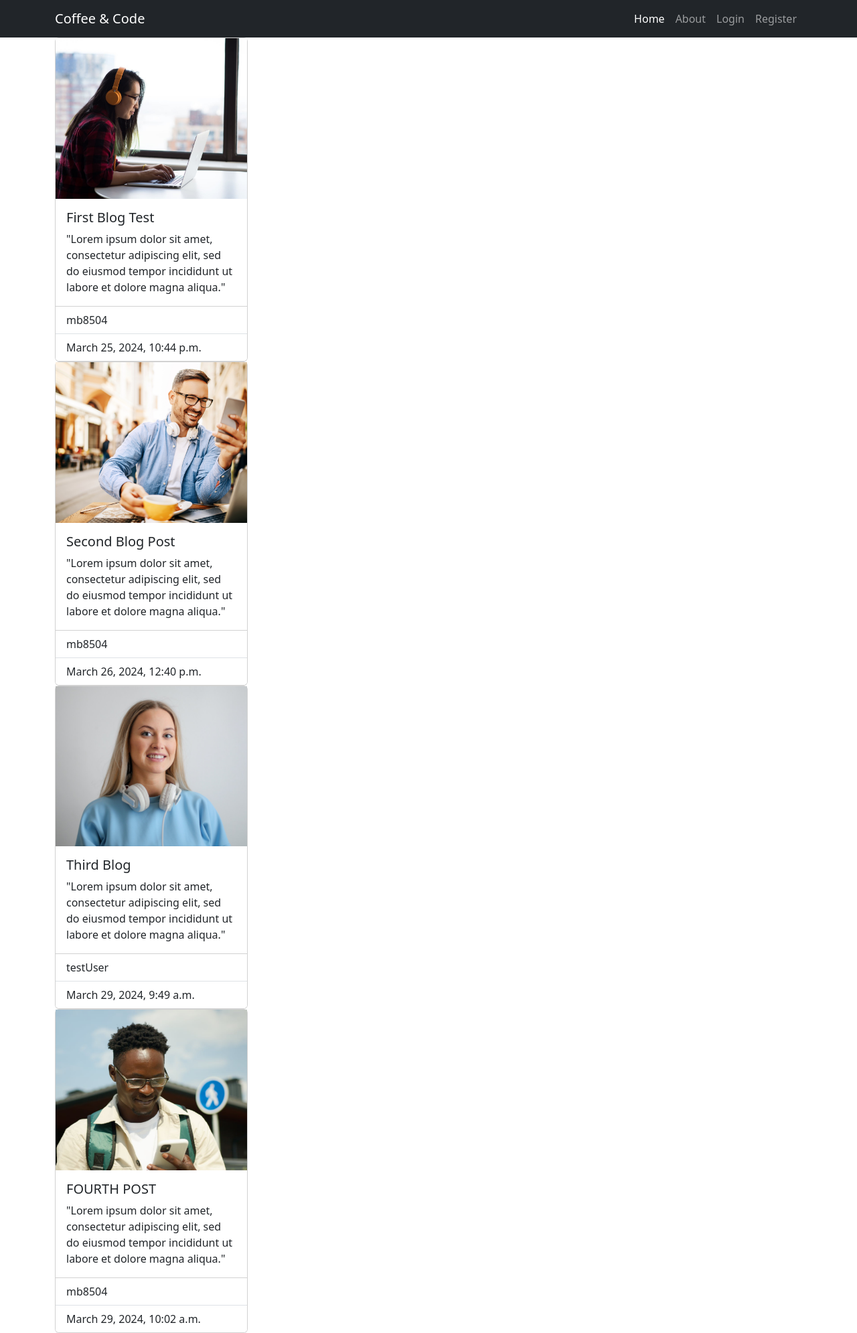
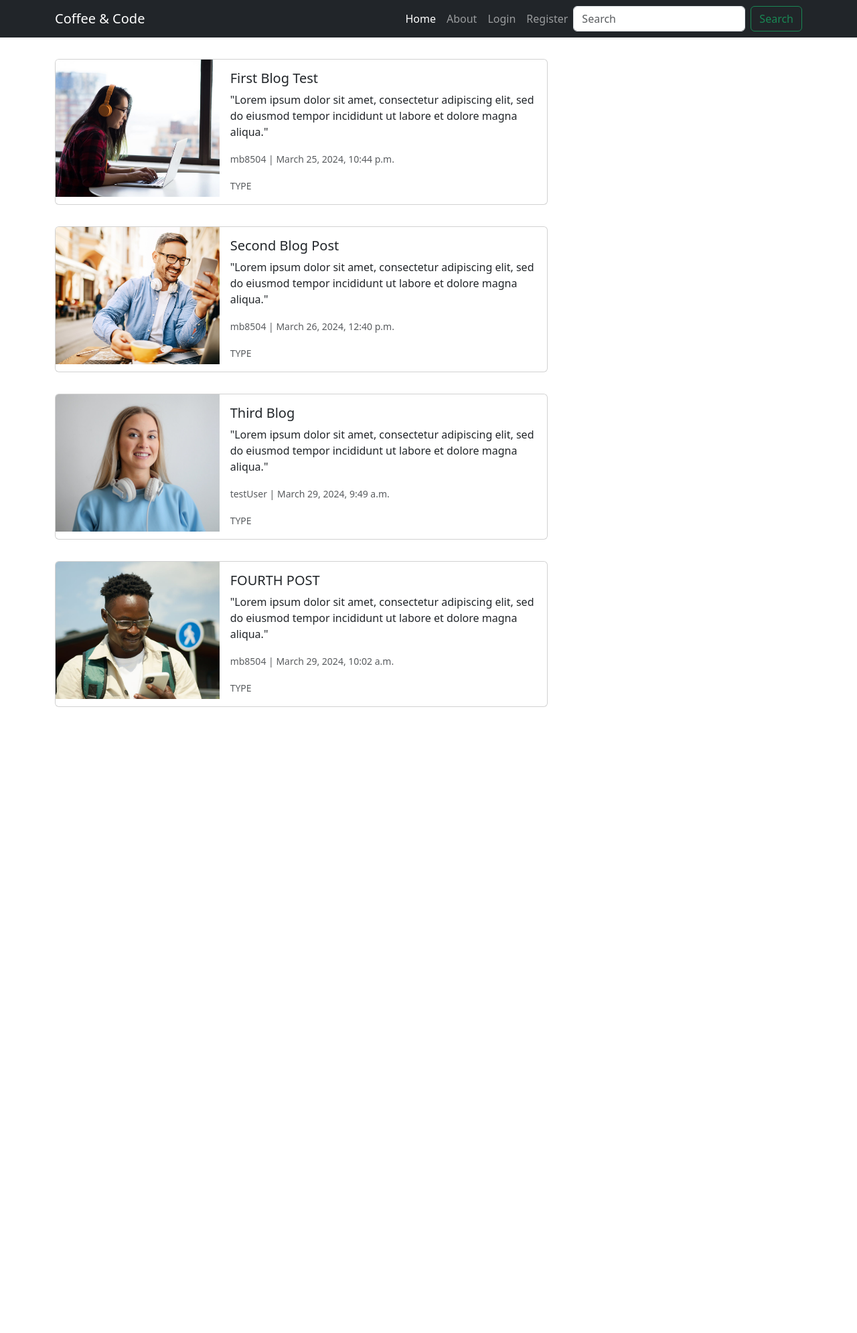
Before and after one commit to mb8504/djangoBlog, a Django app: page / in a window 1280 px wide. Shown: the whole page at 67% size. After the commit the page ends 1056 px from the top, so only its background shows below. Run offline with Django 5.2, Linux system fonts and the light colour scheme; data comes from the database, SQL or seed files in the repository; both versions use the stored data as it was after the commit.

Commit message:
homepage blog list created

```diff
--- a/blog/static/blog/css/main.css
+++ b/blog/static/blog/css/main.css
@@ -1,10 +1,25 @@
+
+h1 {
+    font-size: 1.5rem;
+}
+h2 {
+    font-size: 1.25rem;
+}
+
+/* NAVBAR */
 .navbar-toggler {
-
     padding: 0;
     border: none;
     background: none;
 }
+/* END NAVBAR */
 
-h1 {
-    font-size: 1.5rem;
+
+/* START MAIN BLOG SECTION  */
+.blog_list {
+    margin-top: 2rem;
 }
+.rounded-top-left-1 {
+    border-top-left-radius: 0.3rem;
+}
+/* END MAIN BLOG SECTION */
--- a/blog/templates/blog/base.html
+++ b/blog/templates/blog/base.html
@@ -39,6 +39,10 @@
                         <a class="nav-link" href="">Register</a>
                     </li>
                 </ul>
+                <form class="d-flex search_bar" role="search">
+                    <input class="form-control me-2" type="search" placeholder="Search" aria-label="Search">
+                    <button class="btn btn-outline-success" type="submit">Search</button>
+                </form>
             </div>
         </div>
     </nav>
--- a/blog/templates/blog/home.html
+++ b/blog/templates/blog/home.html
@@ -1,22 +1,24 @@
-
 {% extends 'blog/base.html' %}
 {% block content %}
     {% for post in posts %}
-        <div class="card" style="width: 18rem;">
-            <img src="{{ post.image.url }}" class="" alt="...">
-            <div class="card-body">
-            <h5 class="card-title">{{ post.title }}</h5>
-            <p class="card-text">{{ post.content }}</p>
+        <div class="card mb-3 blog_list" style="max-width: 1040px;">
+            <div class="row g-0">
+                <div class="col-lg-4">
+                    <img src="{{ post.image.url }}" class="img-fluid rounded-top-left-1" alt="...">
+                </div>
+            <div class="col-lg-8">
+                <div class="card-body">
+                <h2 class="card-title">{{ post.title }}</h2>
+                <p class="card-text">{{ post.content }}</p>
+                <p class="card-text">
+                    <small class="text-body-secondary">{{ post.author }} | {{ post.date_posted }}</small>
+                </p>
+                <p class="card-text">
+                    <small class="text-body-secondary">TYPE</small>
+                </p>
+                </div>
             </div>
-            <ul class="list-group list-group-flush">
-            <li class="list-group-item">{{ post.author }}</li>
-            <li class="list-group-item">{{ post.date_posted }}</li>
-
-            </ul>
-            <!-- <div class="card-body">
-            <a href="#" class="card-link">Card link</a>
-            <a href="#" class="card-link">Another link</a>
-            </div> -->
+            </div>
         </div>
     {% endfor %}
 {% endblock content %}
```
Also changed, not shown: db.sqlite3.
